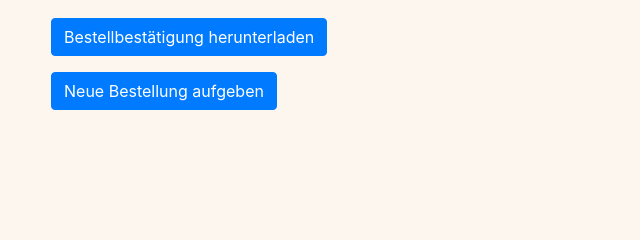
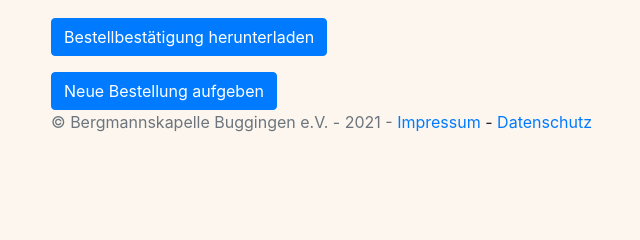
Before and after one commit to manuguth/django-orders-bmk, a Django app: page /success/ in a window 1280 px wide. Shown: the part 158-398 px from the top of the page, without its empty margins (34-674 px from the left). Run offline with Django 3.2, Linux system fonts and the light colour scheme; parts of the project's set-up code (start-up, migrations or seed data) failed here and were passed over; some libraries are stand-ins or nearby versions.

Commit message:
add datenschutz and Impressum

```diff
--- a/templates/base.html
+++ b/templates/base.html
@@ -26,10 +26,13 @@
     </div>
 </body>
 
-<!-- <nav class="navbar fixed-bottom navbar-light bg-light">
-    <a class="navbar-brand" href="http://bmk-buggingen.de/index.php?id=10">Impressum</a>
-    <a class="navbar-brand" href="http://bmk-buggingen.de/index.php?id=76">Datenschutz</a>
-
-</nav> -->
+<footer class="footer">
+    <div class="container">
+        <span class="text-muted">© Bergmannskapelle Buggingen e.V. - 2021 - </span>
+        <a href="http://bmk-buggingen.de/index.php?id=10">Impressum </a>
+        <a> - </a>
+        <a href="http://bmk-buggingen.de/index.php?id=76">Datenschutz</a>
+    </div>
+</footer>
 
 </html>
```
